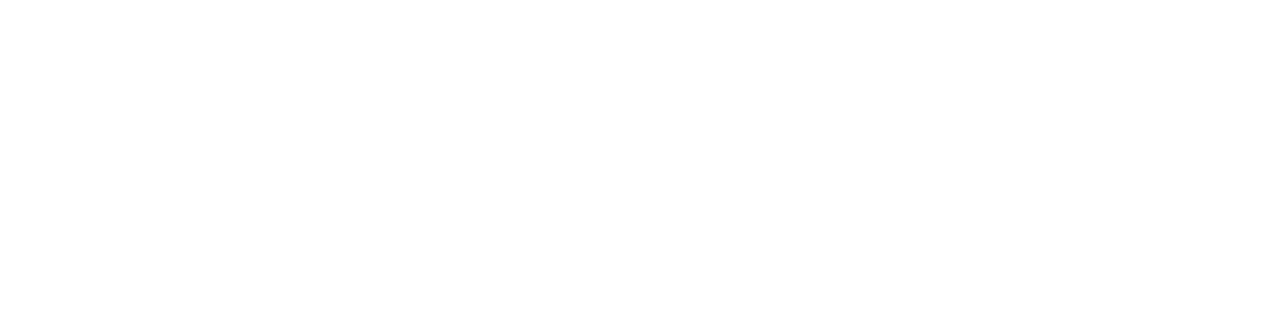
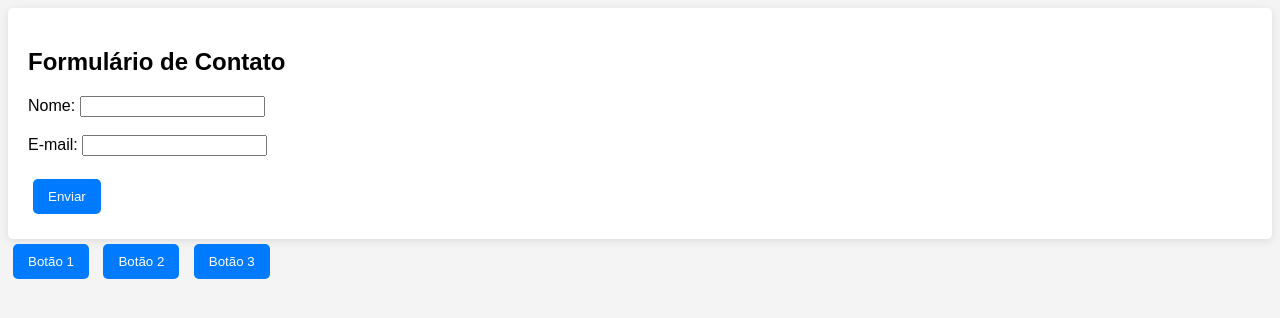
Before and after one commit to eversonmayer2008/2d_js_3t, a plain HTML site: page index.html in a window 1280 px wide. Drawn offline with Linux system fonts and the light colour scheme.

Commit message:
Update index.html

```diff
--- a/index.html
+++ b/index.html
@@ -1,11 +1,55 @@
 <!DOCTYPE html>
-<html lang="en">
+<html lang="pt-BR">
 <head>
     <meta charset="UTF-8">
     <meta name="viewport" content="width=device-width, initial-scale=1.0">
-    <title>Document</title>
+    <title>Exemplo de Formulário</title>
+    <style>
+        body {
+            font-family: Arial, sans-serif;
+            background-color: #f4f4f4;
+        }
+        .form-container {
+            background-color: #fff;
+            padding: 20px;
+            border-radius: 5px;
+            box-shadow: 0 2px 10px rgba(0,0,0,0.1);
+        }
+        .button {
+            background-color: #007bff;
+            color: white;
+            padding: 10px 15px;
+            border: none;
+            border-radius: 5px;
+            cursor: pointer;
+            margin: 5px;
+        }
+        .button:hover {
+            background-color: #0056b3;
+        }
+        .hidden {
+            display: none;
+        }
+    </style>
 </head>
 <body>
 
+    <div class="form-container">
+        <h2>Formulário de Contato</h2>
+        <form>
+            <label for="name">Nome:</label>
+            <input type="text" id="name" name="name" required>
+            <br><br>
+            <label for="email">E-mail:</label>
+            <input type="email" id="email" name="email" required>
+            <br><br>
+            <button type="submit" class="button">Enviar</button>
+        </form>
+    </div>
+
+    <button class="button" onclick="alert('Botão 1 clicado!')">Botão 1</button>
+    <button class="button" onclick="alert('Botão 2 clicado!')">Botão 2</button>
+    <button class="button" onclick="alert('Botão 3 clicado!')">Botão 3</button>
+
 </body>
 </html>
```
